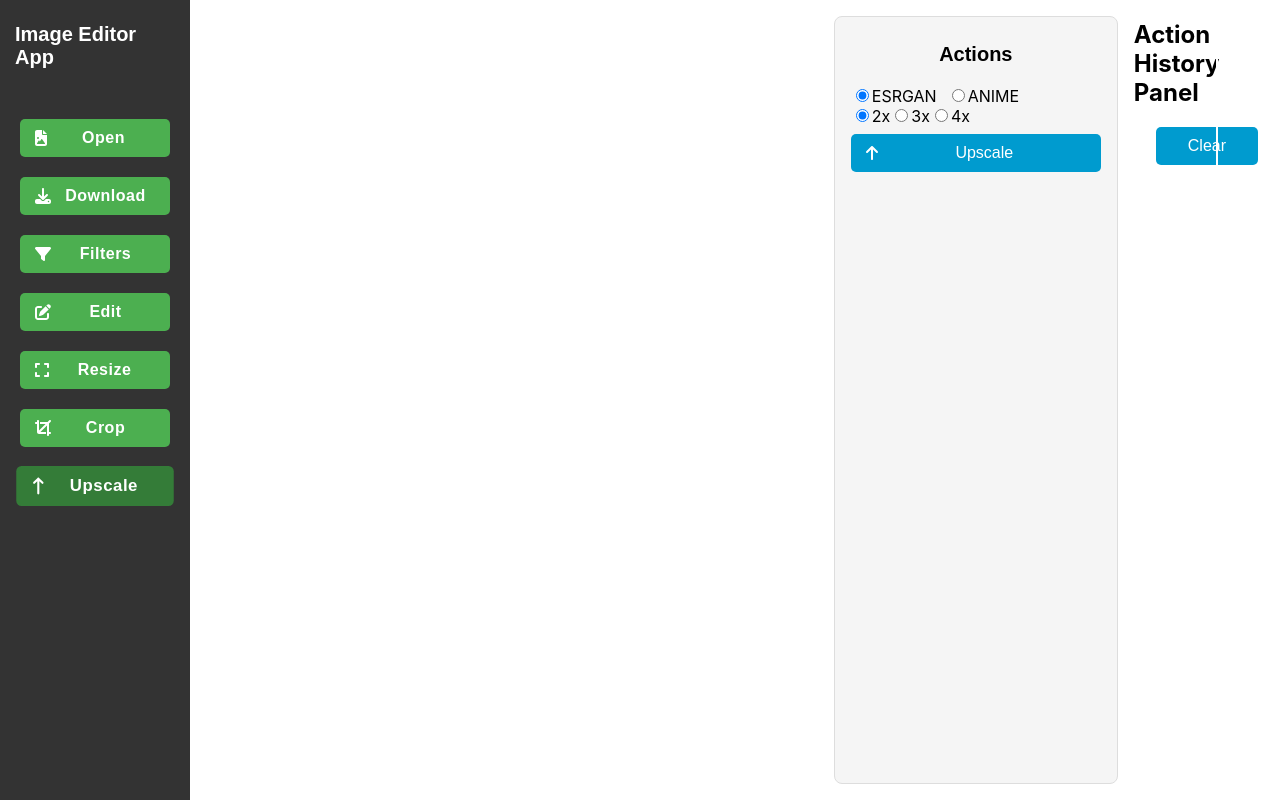
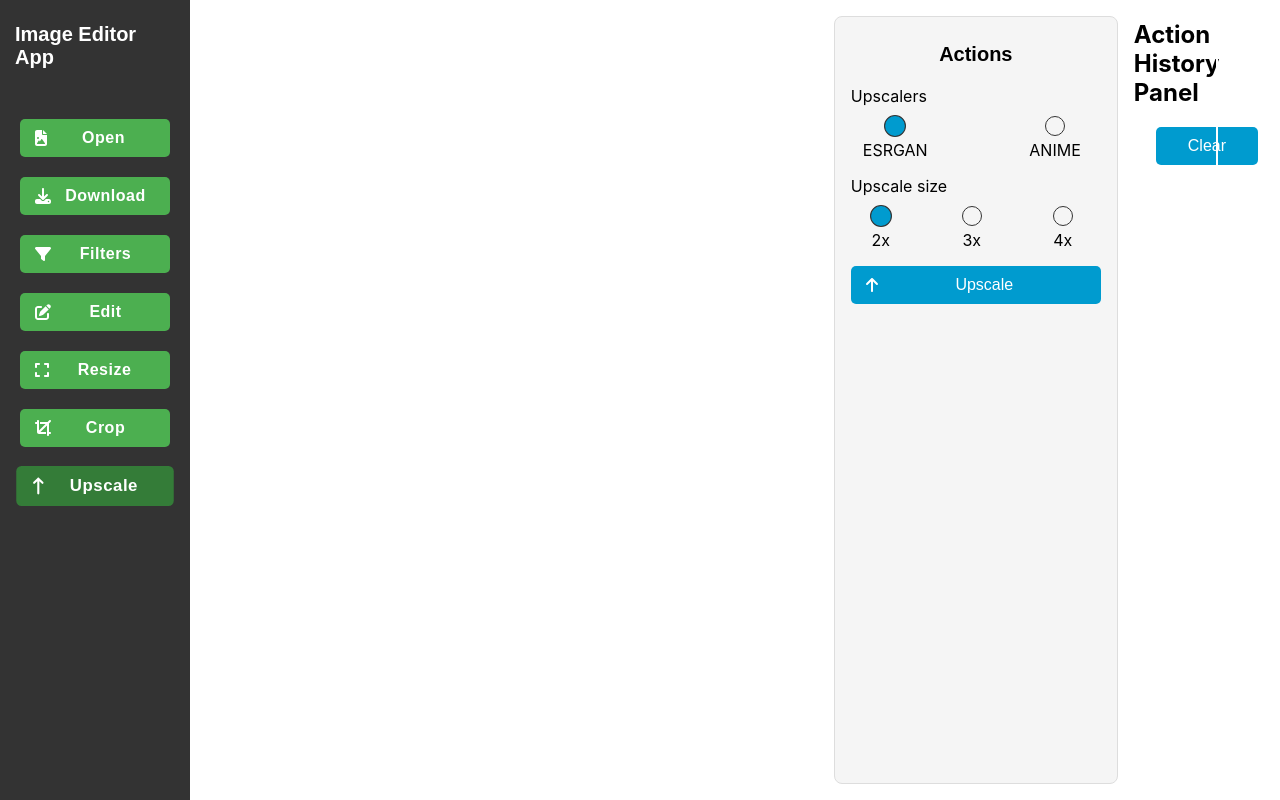
Before and after one commit to DavidTalevski/image-editor, a React (Create React App) app in the folder image-editor/: page / in a window 1280 px wide. Both pictures are taken after a click on the button "Upscale". Built offline with nearby package versions, Linux system fonts and the light colour scheme; the HTML template or start-up script is replaced by a standard one.

Commit message:
Add css for upscale panel

```diff
--- a/image-editor/src/css/panels.css
+++ b/image-editor/src/css/panels.css
@@ -128,21 +128,6 @@
   box-sizing: border-box;
 }
 
-.upscaler-options label {
-  display: inline-block;
-  margin-right: 10px;
-}
-
-.scale-numbers {
-  display: flex;
-}
-
-.scale-options label  {
-  display: inline-block;
-  margin-right: 10px;
-}
-
-.scale-options label,
 .anime-options label {
     display: block;
     margin-bottom: 8px;
@@ -228,3 +213,105 @@
 .cancel-button:hover {
   background-color: #0056b3;
 }
+
+.custom-radio {
+  display: flex;
+  align-items: center;
+  cursor: pointer;
+}
+
+.custom-radio input {
+  opacity: 0;
+  position: absolute;
+}
+
+.custom-radio span {
+  width: 18px;
+  height: 18px;
+  border-radius: 50%;
+  border: 1px solid #333;
+  margin-right: 8px;
+  display: flex;
+  align-items: center;
+  justify-content: center;
+  transition: background-color 0.3s, transform 0.2s ease-out;
+}
+
+.custom-radio input:checked + span {
+  background-color: #009bcf;
+  border-color: #333;
+  transform: scale(1.1); /* Add a slight scale effect on checked */
+}
+
+.upscaler-header {
+  text-align: left;
+  font-size: 16px;
+  margin-bottom: 10px; /* Adjust as needed */
+}
+
+.custom-radio.scale-numbers {
+  display: flex;
+  justify-content: space-between;
+  margin-bottom: 10px; /* Adjust as needed */
+}
+
+.custom-radio.scale-numbers label {
+  flex: 1;
+  margin: 0 5px; /* Adjust as needed */
+}
+
+.upscaler-options,
+.scale-numbers,
+.scale-options {
+  display: flex;
+  justify-content: space-between;
+  margin-bottom: 16px; /* Adjust as needed */
+}
+
+.custom-radio {
+  flex: 1;
+  margin-right: 20px;
+  margin-left: 20px;
+}
+
+.custom-radio:last-child {
+  margin-right: 0;
+}
+.radio-option {
+  display: flex;
+  flex-direction: column;
+  align-items: center;
+  text-align: center;
+  cursor: pointer;
+}
+
+.radio-option div {
+  display: flex;
+  align-items: center;
+}
+
+.radio-option input {
+  margin-right: 8px; /* Adjust as needed for spacing between circle and text */
+}
+
+.radio-option span {
+  width: 18px;
+  height: 18px;
+  border-radius: 50%;
+  border: 1px solid #333;
+  display: flex;
+  align-items: center;
+  justify-content: center;
+  transition: background-color 0.3s, transform 0.2s ease-out;
+}
+
+.radio-option input:checked + span {
+  background-color: #009bcf;
+  border-color: #333;
+  transform: scale(1.1); /* Add a slight scale effect on checked */
+}
+
+.label-text {
+  margin-top: 4px; /* Adjust as needed for spacing between circle and text */
+  margin-left: -8px;
+}
--- a/image-editor/src/js/components/actionPanelComponent/panels/upscalePanel.js
+++ b/image-editor/src/js/components/actionPanelComponent/panels/upscalePanel.js
@@ -2,6 +2,21 @@ import React, { useState } from 'react';
 import { FontAwesomeIcon } from '@fortawesome/react-fontawesome';
 import { faArrowUp } from '@fortawesome/free-solid-svg-icons';
 import UpscalerType from '../../../enum/upscalerType.enum';
+
+const RadioOption = ({ label, value, checked, onChange }) => (
+    <label className="radio-option">
+        <div>
+            <input
+                type="radio"
+                value={value}
+                checked={checked}
+                onChange={onChange}
+            />
+            <span></span>
+        </div>
+        <div className="label-text">{label}</div>
+    </label>
+);
 
 const UpscalePanel = ({ handleUpscale }) => {
     const [options, setOptions] = useState({
@@ -12,141 +27,80 @@ const UpscalePanel = ({ handleUpscale }) => {
     });
 
     const handleUpscalerChange = (upscaler) => {
-        setOptions((prevOptions) => ({
-            ...prevOptions,
-            upscaler: upscaler,
-        }));
+        setOptions((prevOptions) => ({ ...prevOptions, upscaler }));
     };
 
-    const handlescaleChange = (factor) => {
-        setOptions((prevOptions) => ({
-            ...prevOptions,
-            scale: factor,
-        }));
+    const handleScaleChange = (factor) => {
+        setOptions((prevOptions) => ({ ...prevOptions, scale: factor }));
     };
 
     const handleAnimeOptionsChange = (factor, mode, noise) => {
-        setOptions((prevOptions) => ({
-            ...prevOptions,
-            scale: factor,
-            mode,
-            noise,
-        }));
+        setOptions((prevOptions) => ({ ...prevOptions, scale: factor, mode, noise }));
     };
 
     return (
         <div className="action-panel upscale-panel">
-            <div className="upscaler-options">
-                <label>
-                    <input
-                        type="radio"
-                        value="ESRGAN"
-                        checked={options.upscaler === UpscalerType.ESRGAN}
-                        onChange={() => handleUpscalerChange(UpscalerType.ESRGAN)}
+            <div className="upscaler-header">Upscalers</div>
+            <div className="custom-radio scale-options">
+                <RadioOption
+                    key={"ESRGAN"}
+                    label="ESRGAN"
+                    value="ESRGAN"
+                    checked={options.upscaler === UpscalerType.ESRGAN}
+                    onChange={() => handleUpscalerChange(UpscalerType.ESRGAN)}
+                />
+                <RadioOption
+                    key={"ANIME"}
+                    label="ANIME"
+                    value="ANIME"
+                    checked={options.upscaler === UpscalerType.ANIME}
+                    onChange={() => handleUpscalerChange(UpscalerType.ANIME)}
+                />
+            </div>
+
+            <div className="upscaler-header">Upscale size</div>
+            <div className="custom-radio scale-options">
+                {[2, 3, 4].map((value) => (
+                    <RadioOption
+                        key={value}
+                        label={`${value}x`}
+                        value={value}
+                        checked={options.scale === value}
+                        onChange={() => handleScaleChange(value)}
                     />
-                    ESRGAN
-                </label>
-                <label>
-                    <input
-                        type="radio"
-                        value="ANIME"
-                        checked={options.upscaler === UpscalerType.ANIME}
-                        onChange={() => handleUpscalerChange(UpscalerType.ANIME)}
-                    />
-                    ANIME
-                </label>
+                ))}
             </div>
-            {options.upscaler === UpscalerType.ESRGAN && (
-                <div className="scale-numbers">
-                    <label>
-                        <input
-                            type="radio"
-                            value={2}
-                            checked={options.scale === 2}
-                            onChange={() => handlescaleChange(2)}
-                        />
-                        2x
-                    </label>
-                    <label>
-                        <input
-                            type="radio"
-                            value={3}
-                            checked={options.scale === 3}
-                            onChange={() => handlescaleChange(3)}
-                        />
-                        3x
-                    </label>
-                    <label>
-                        <input
-                            type="radio"
-                            value={4}
-                            checked={options.scale === 4}
-                            onChange={() => handlescaleChange(4)}
-                        />
-                        4x
-                    </label>
-                </div>
-            )}
+
             {options.upscaler === UpscalerType.ANIME && (
-
                 <div>
-                    <div className="scale-numbers">
-                        <label>
-                            <input
-                                type="radio"
-                                value={2}
-                                checked={options.scale === 2}
-                                onChange={() => handleAnimeOptionsChange(2, options.mode, options.noise)}
+                    <div className="upscaler-header">Upscale Mode</div>
+                    <div className="custom-radio scale-options">
+                        {["Noise", "Scale", "Both"].map((mode) => (
+                            <RadioOption
+                                key={mode}
+                                label={mode}
+                                value={mode == mode.toLowerCase()}
+                                checked={options.mode === mode.toLowerCase()}
+                                onChange={() => handleAnimeOptionsChange(options.scale, mode.toLowerCase(), options.noise)}
                             />
-                            2x
-                        </label>
-                        <label>
-                            <input
-                                type="radio"
-                                value={3}
-                                checked={options.scale === 3}
-                                onChange={() => handleAnimeOptionsChange(3, options.mode, options.noise)}
-                            />
-                            3x
-                        </label>
-                        <label>
-                            <input
-                                type="radio"
-                                value={4}
-                                checked={options.scale === 4}
-                                onChange={() => handleAnimeOptionsChange(4, options.mode, options.noise)}
-                            />
-                            4x
-                        </label>
+                        ))}
                     </div>
 
-                    <div className="scale-options">
-                        <label>
-                            Mode:
-                            <select
-                                value={options.mode}
-                                onChange={(e) => handleAnimeOptionsChange(options.scale, e.target.value, options.noise)}
-                            >
-                                <option value="noise">Noise</option>
-                                <option value="scale">Scale</option>
-                                <option value="noise-scale">Noise-Scale</option>
-                            </select>
-                        </label>
-                        <label>
-                            Noise:
-                            <select
-                                value={options.noise}
-                                onChange={(e) => handleAnimeOptionsChange(options.scale, options.mode, e.target.value)}
-                            >
-                                <option value={0}>0</option>
-                                <option value={1}>1</option>
-                                <option value={2}>2</option>
-                                <option value={3}>3</option>
-                            </select>
-                        </label>
+                    <div className="upscaler-header">Upscale Noise</div>
+                    <div className="custom-radio scale-options">
+                        {[0, 1, 2, 3].map((noise) => (
+                            <RadioOption
+                                key={noise}
+                                label={String(noise)}
+                                value={noise}
+                                checked={options.noise === noise}
+                                onChange={() => handleAnimeOptionsChange(options.scale, options.mode, noise)}
+                            />
+                        ))}
                     </div>
                 </div>
             )}
+
             <button className="panel-button upscale-button" onClick={() => handleUpscale(options)}>
                 <FontAwesomeIcon icon={faArrowUp} className="panel-icon" />
                 <span className="panel-text">Upscale</span>
--- a/image-editor/src/js/core/action/actions/upscaleAction/upscaleActionData.js
+++ b/image-editor/src/js/core/action/actions/upscaleAction/upscaleActionData.js
@@ -9,7 +9,7 @@
  * @typedef {Object} UpscaleSettings
  * @property {'real-esrgan' | 'waifu2x'} upscalerType - The type of upscaler, either 'ESRGAN' or 'ANIME'.
  * @property {2 | 3 | 4} upscaleFactor - The factor by which the image should be upscaled (2, 3, or 4).
- * @property {'noise' | 'scale' | 'noise-scale'} mode - The mode for ANIME upscaler, can be 'noise', 'scale', or 'noise-scale'.
+ * @property {'noise' | 'scale' | 'both'} mode - The mode for ANIME upscaler, can be 'noise', 'scale', or 'both'.
  * @property {0 | 1 | 2 | 3} noiseLevel - The noise level for ANIME upscaler, a value between 0 and 3.
  */
 
```
Also changed, not shown: 2 other files (tests, documents, lock files or other folders).
